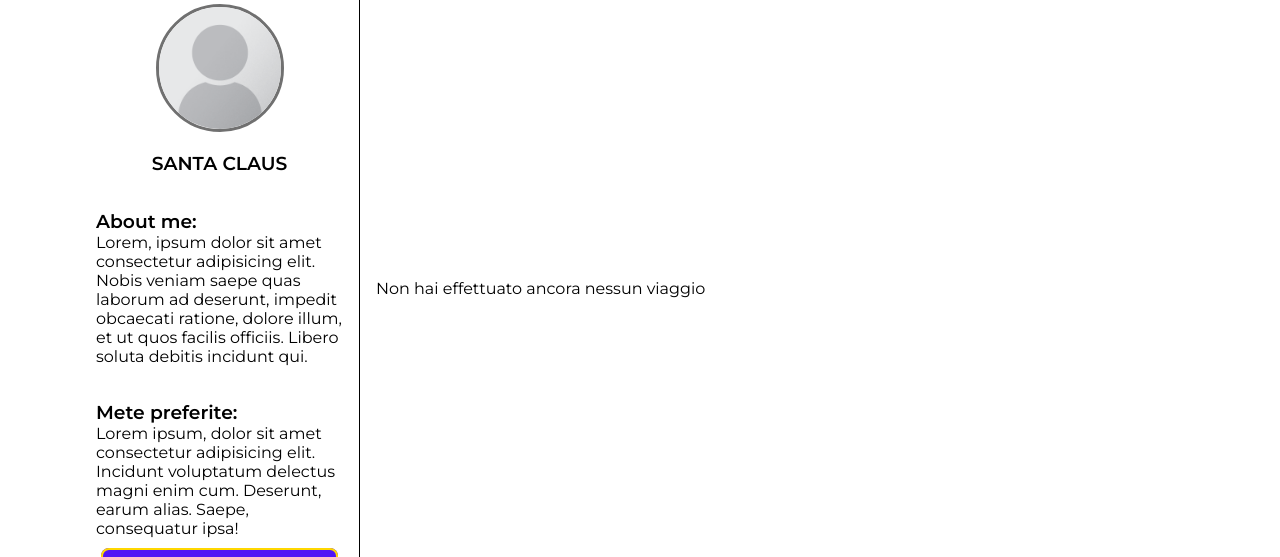
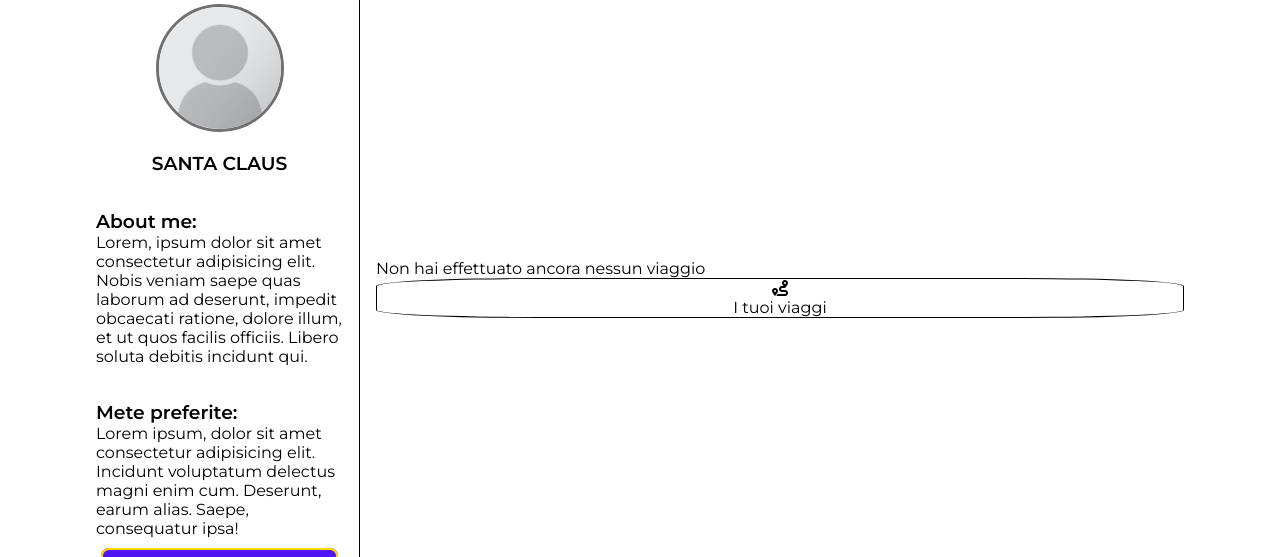
Before and after one commit to RedHitMark/scroKING-TravelAgency, a PHP site: page /user_page.htm in a window 1280 px wide. Shown: the part 116-673 px from the top of the page. Run offline with PHP 8.4, Linux system fonts and the light colour scheme.

Commit message:
table prenotazioni in userpage

```diff
--- a/CSS/main.css
+++ b/CSS/main.css
@@ -737,6 +737,11 @@ nav .col-12 .col-6 .log li .enter {
     padding: 1em;
 }
 
+.tableprenotazioni {
+    text-align: center;
+    border: 1px solid black;
+    border-radius: 20%;
+}
 
 /* ========= livello di scrocco page ======= */
 #levels .row {
--- a/user_page.htm
+++ b/user_page.htm
@@ -42,10 +42,22 @@
            </div>
            <div class="col-8">
             <div id="content">
-                <div id="prenotazioni">
+                <div id="prenotazionihistory">
+
+
+
                     <div class="nothing">
                             <p>Non hai effettuato ancora nessun viaggio</p>
                     </div>
+                    <div class="tableprenotazioni">
+                        <i class="fas fa-route"></i><br>
+                        I tuoi viaggi
+                    </div>
+
+                    <div class="wallet">
+
+                    </div>
+
                 </div>
                 </section>
             </div>
```
